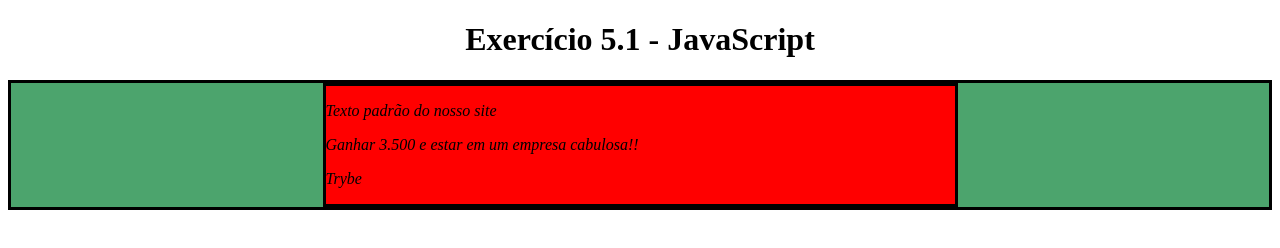
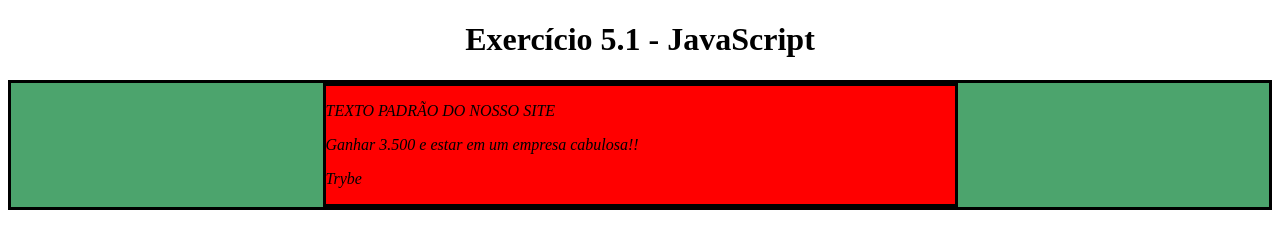
Before and after one commit to elano3004/trybe-exercises, a plain HTML site: page exercises/5_1/index.html in a window 1280 px wide. Drawn offline with Linux system fonts and the light colour scheme.

Commit message:
questao 5

```diff
--- a/exercises/5_1/index.html
+++ b/exercises/5_1/index.html
@@ -77,6 +77,12 @@
       title.innerHTML = "Exercício 5.1 - JavaScript";
     }
     correctTitle();
+    //Exercício 5
+    function paragraphUpperCase() {
+      let paragraph = document.getElementsByTagName('p')[0];
+      paragraph.innerHTML = paragraph.innerHTML.toUpperCase();
+    }
+    paragraphUpperCase();
 
     </script>
   </body>
```
